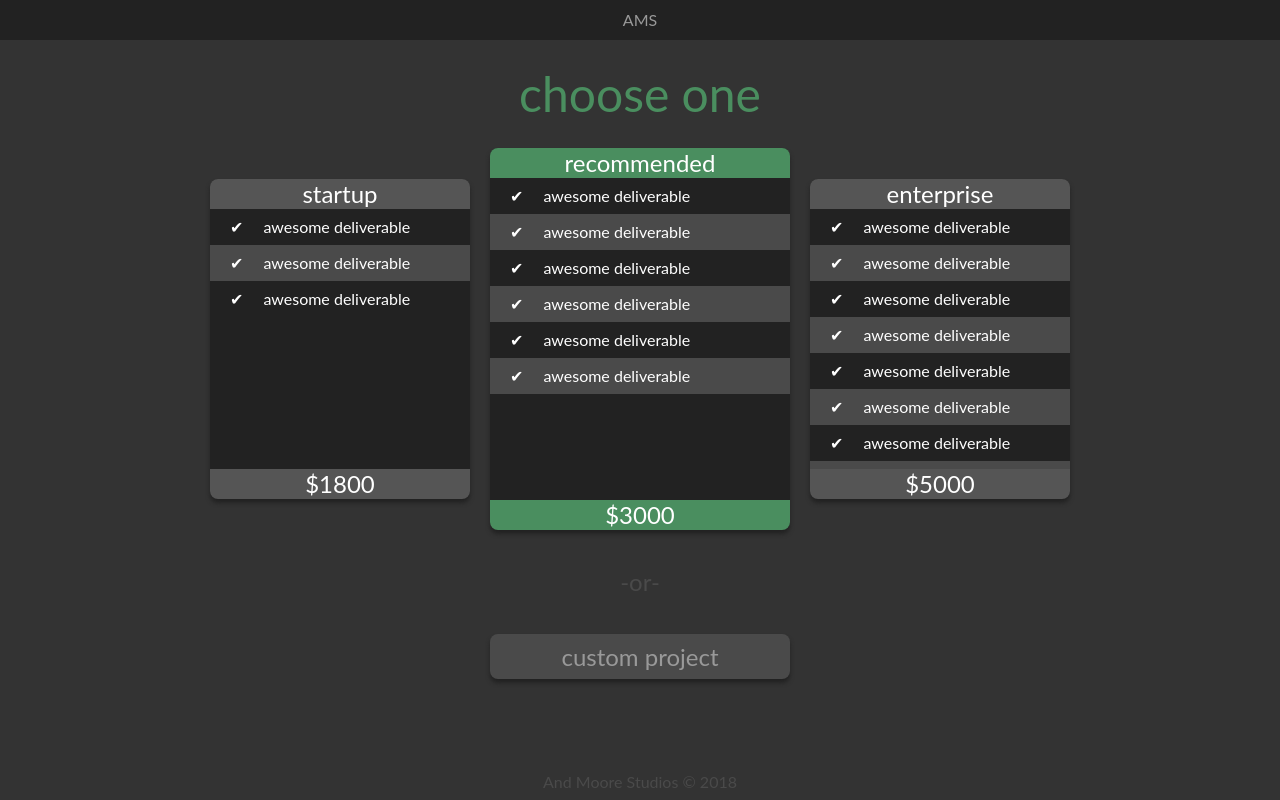
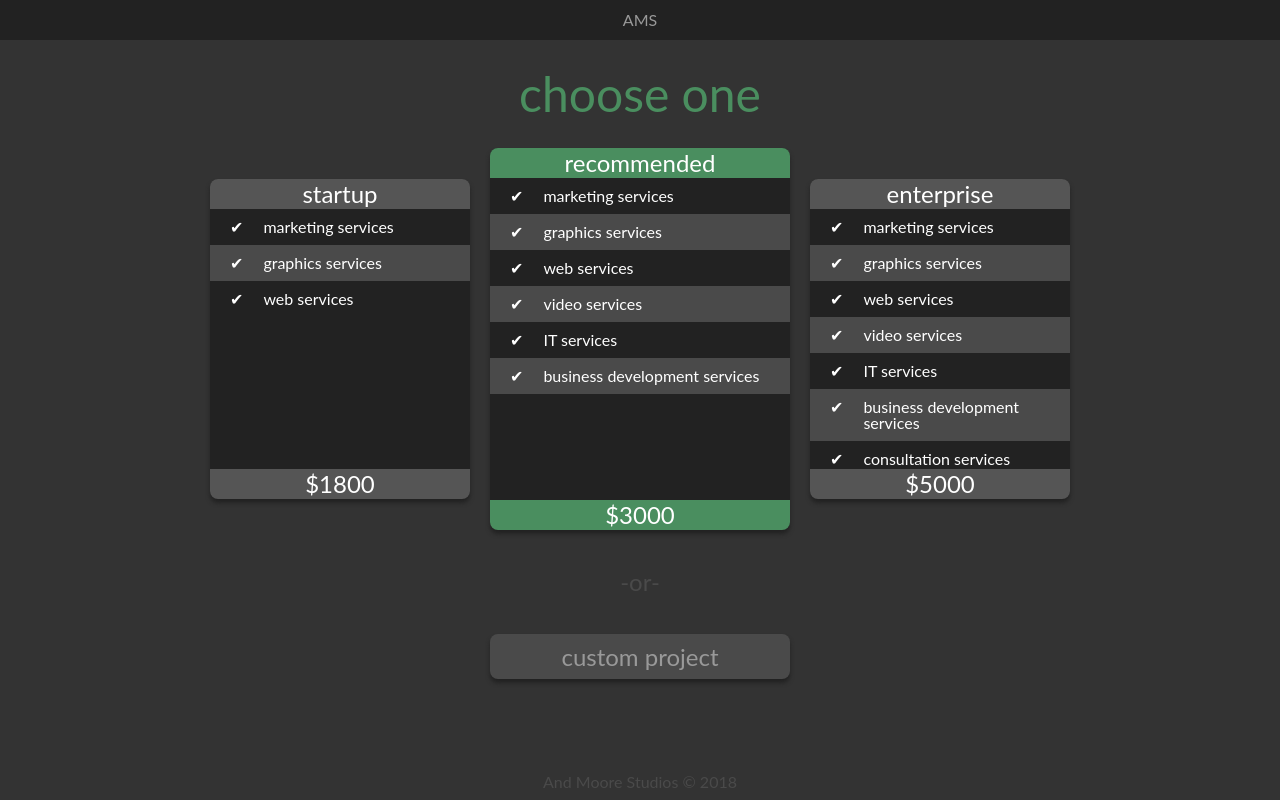
Before and after one commit to ASINNV/bundle-tool, a React (Create React App) app: page / in a window 1280 px wide. Built offline with nearby package versions, Linux system fonts and the light colour scheme.

Commit message:
load array of objects into deliverable list

```diff
--- a/src/App.js
+++ b/src/App.js
@@ -4,6 +4,81 @@ import './App.css';
 
 class App extends Component {
   render() {
+    const startup_array = [
+      { name: "marketing services",
+        include: true
+      },
+      { name: "graphics services",
+        include: true
+      },
+      { name: "web services",
+        include: true
+      }
+    ];
+    const recommended_array = [
+      { name: "marketing services",
+        include: true
+      },
+      { name: "graphics services",
+        include: true
+      },
+      { name: "web services",
+        include: true
+      },
+      { name: "video services",
+        include: true
+      },
+      { name: "IT services",
+        include: true
+      },
+      { name: "business development services",
+        include: true
+      }
+    ];
+    const enterprise_array = [
+      { name: "marketing services",
+        include: true
+      },
+      { name: "graphics services",
+        include: true
+      },
+      { name: "web services",
+        include: true
+      },
+      { name: "video services",
+        include: true
+      },
+      { name: "IT services",
+        include: true
+      },
+      { name: "business development services",
+        include: true
+      },
+      { name: "consultation services",
+        include: true
+      },
+      { name: "repair services",
+        include: true
+      }
+    ];
+    function createList(array) {
+      var newArray = [];
+      for (var i = 0; i < array.length; i++) {
+        var possibleP;
+        if (array[i].include === true) {
+          possibleP = <p className="line-item-checkmark inline">&#10004;</p>;
+        } else {
+          possibleP = <p className="line-item-checkmark inline">X</p>;
+        }
+        newArray.push(<li className="flex">{possibleP}<span className="line-item-name inline">{array[i].name}</span></li>);
+      }
+      return newArray;
+    }
+    var startup = createList(startup_array);
+    var recommendation = createList(recommended_array);
+    var enterprise = createList(enterprise_array);
+
+
     return (
       <div className="App default-gray-element">
         {/*<header className="App-header">*/}
@@ -28,11 +103,11 @@ class App extends Component {
                 <p>startup</p>
               </div>
 
-              <ul className="line-item-container small-text">
-                <li><span className="line-item-checkmark">&#10004;</span><span className="line-item-name">awesome deliverable</span></li>
-                <li><span className="line-item-checkmark">&#10004;</span><span className="line-item-name">awesome deliverable</span></li>
-                <li><span className="line-item-checkmark">&#10004;</span><span className="line-item-name">awesome deliverable</span></li>
-              </ul>
+              <div className="list-container">
+                <ul className="line-item-container small-text">
+                  {startup}
+                </ul>
+              </div>
 
               <div className="sub-footer">
                 <p className="sub-footer-price">$1800</p>
@@ -45,14 +120,11 @@ class App extends Component {
                 <p>recommended</p>
               </div>
 
-              <ul className="line-item-container small-text">
-                <li><span className="line-item-checkmark">&#10004;</span><span className="line-item-name">awesome deliverable</span></li>
-                <li><span className="line-item-checkmark">&#10004;</span><span className="line-item-name">awesome deliverable</span></li>
-                <li><span className="line-item-checkmark">&#10004;</span><span className="line-item-name">awesome deliverable</span></li>
-                <li><span className="line-item-checkmark">&#10004;</span><span className="line-item-name">awesome deliverable</span></li>
-                <li><span className="line-item-checkmark">&#10004;</span><span className="line-item-name">awesome deliverable</span></li>
-                <li><span className="line-item-checkmark">&#10004;</span><span className="line-item-name">awesome deliverable</span></li>
-              </ul>
+              <div className="list-container">
+                <ul className="line-item-container small-text">
+                  {recommendation}
+                </ul>
+              </div>
 
               <div className="sub-footer recommended-footer">
                 <p className="sub-footer-price">$3000</p>
@@ -67,15 +139,7 @@ class App extends Component {
 
               <div className="list-container">
                 <ul className="line-item-container small-text">
-                  <li><span className="line-item-checkmark">&#10004;</span><span className="line-item-name">awesome deliverable</span></li>
-                  <li><span className="line-item-checkmark">&#10004;</span><span className="line-item-name">awesome deliverable</span></li>
-                  <li><span className="line-item-checkmark">&#10004;</span><span className="line-item-name">awesome deliverable</span></li>
-                  <li><span className="line-item-checkmark">&#10004;</span><span className="line-item-name">awesome deliverable</span></li>
-                  <li><span className="line-item-checkmark">&#10004;</span><span className="line-item-name">awesome deliverable</span></li>
-                  <li><span className="line-item-checkmark">&#10004;</span><span className="line-item-name">awesome deliverable</span></li>
-                  <li><span className="line-item-checkmark">&#10004;</span><span className="line-item-name">awesome deliverable</span></li>
-                  <li><span className="line-item-checkmark">&#10004;</span><span className="line-item-name">awesome deliverable</span></li>
-                  <li><span className="line-item-checkmark">&#10004;</span><span className="line-item-name">awesome deliverable</span></li>
+                  {enterprise}
                 </ul>
               </div>
 
--- a/src/index.css
+++ b/src/index.css
@@ -55,8 +55,13 @@ body {
 }
 
 .App {
-  height: 100vh;
+  /*height: 100vh;*/
   font-family: "Lato";
+  position: absolute;
+  top: 0;
+  bottom: 0;
+  right: 0;
+  left: 0;
 }
 
 /* miscellaneous styles */
@@ -89,6 +94,9 @@ body {
 }
 .default-gray-element {
   background-color: #333;
+}
+.flex {
+  display: flex;
 }
 .flex-centered {
   display: flex;
@@ -183,8 +191,11 @@ body {
 .line-item-container li:nth-child(2n+2) {
   background-color: #4a4a4a;
 }
+.line-item-name {
+  padding-left: 20px;
+}
 .line-item-checkmark {
-  padding-right: 20px;
+  height: 100%;
 }
 /* end of choose your bundle page styles */
 /* end of choose your bundle page styles */
```
